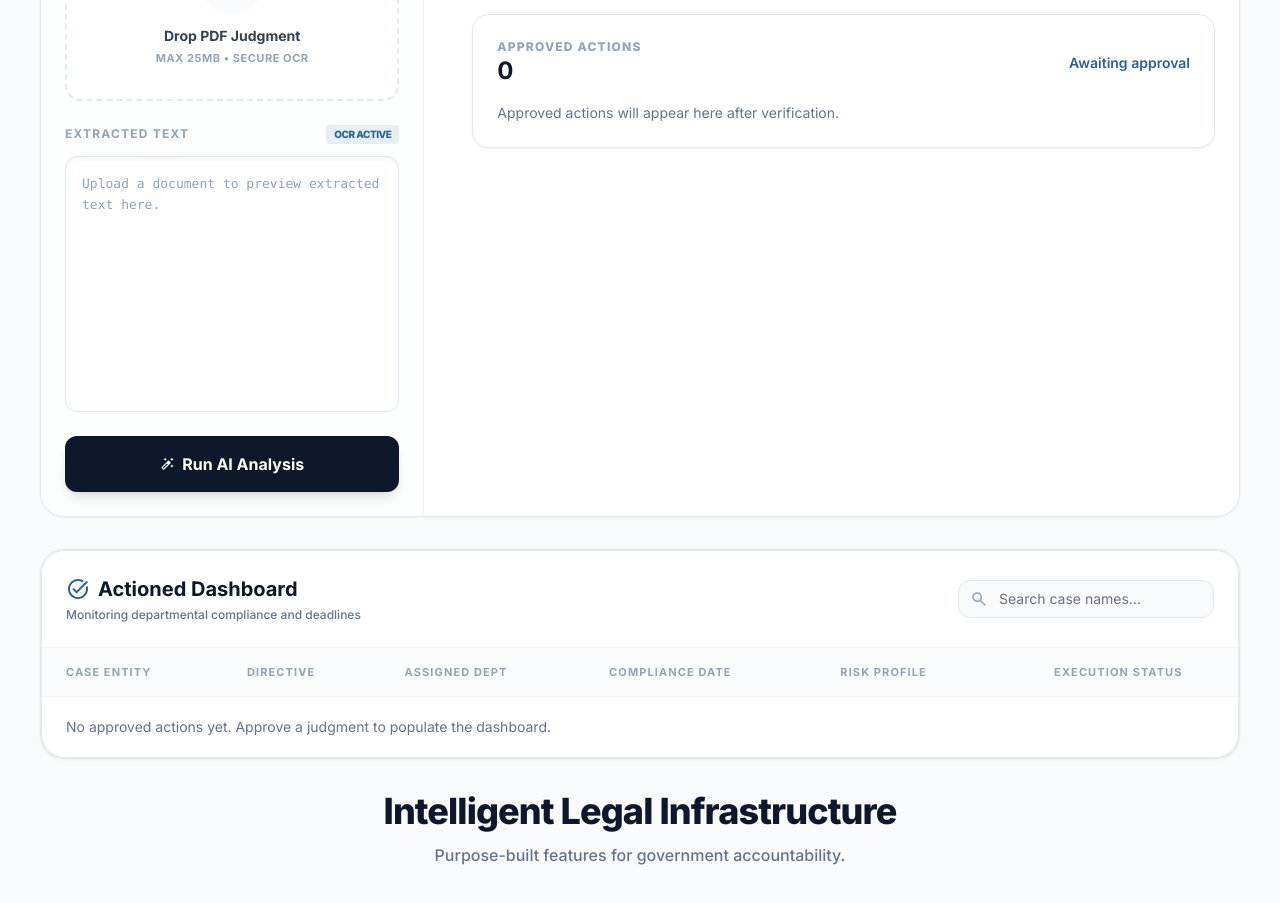
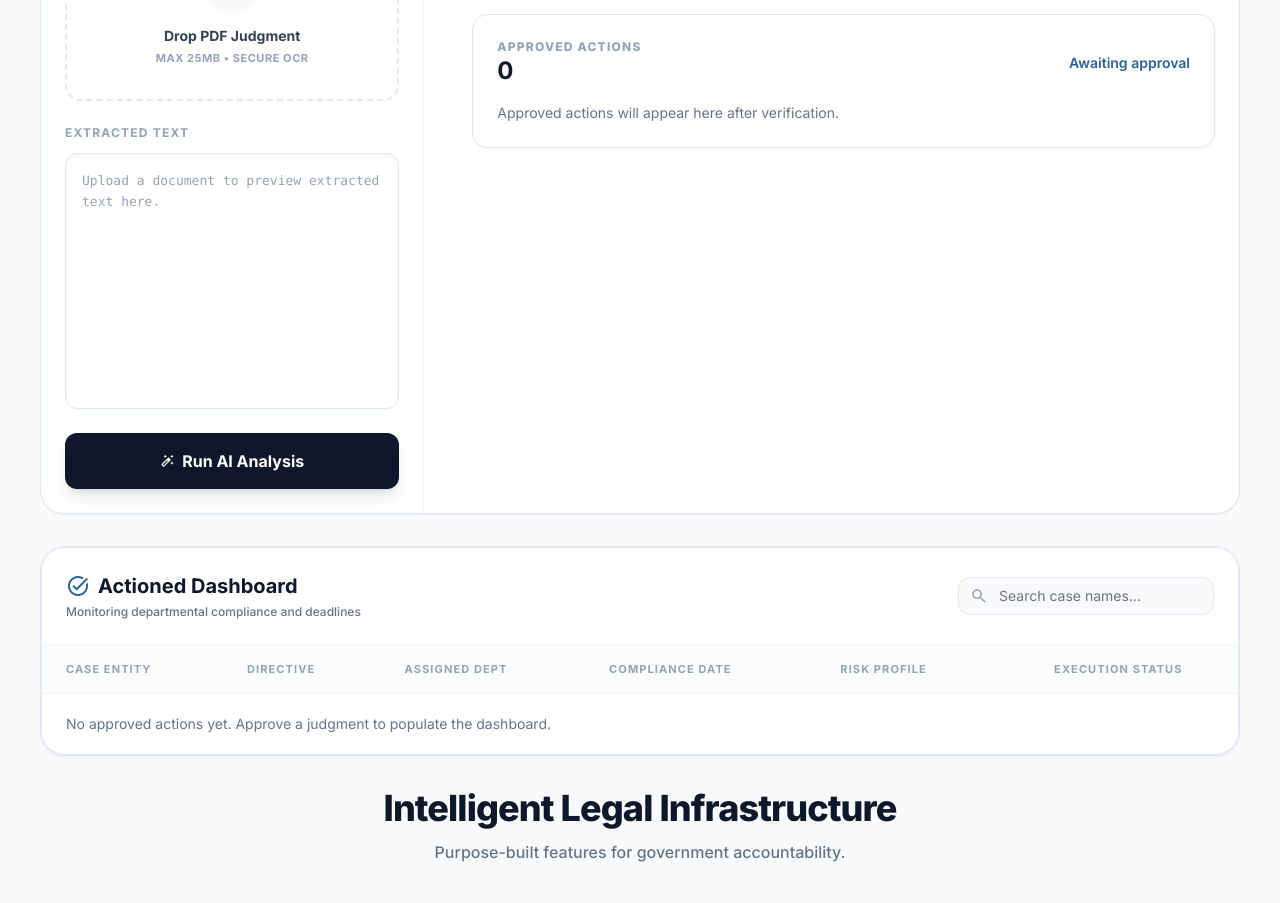
Before and after one commit to Yash-sahh/JURITRACK, a React (Create React App) app in the folder frontend/: page / in a window 1280 px wide. Shown: the part 800-1703 px from the top of the page. Built offline with nearby package versions, Linux system fonts and the light colour scheme.

Commit message:
Remove 'OCR ACTIVE' label from UploadPage

```diff
--- a/frontend/src/pages/UploadPage.js
+++ b/frontend/src/pages/UploadPage.js
@@ -185,7 +185,6 @@ function UploadPage() {
               <div className="flex flex-col gap-3">
                 <div className="flex justify-between items-center">
                   <span className="text-xs font-bold text-slate-400 uppercase tracking-widest">Extracted Text</span>
-                  <span className="bg-secondary/10 text-secondary text-[10px] font-black px-2 py-0.5 rounded tracking-tighter">OCR ACTIVE</span>
                 </div>
                 <div className="h-64 overflow-y-auto font-mono text-[13px] text-slate-600 bg-white p-4 rounded-xl border border-slate-200 leading-relaxed shadow-inner">
                   {extractedText ? (
```
